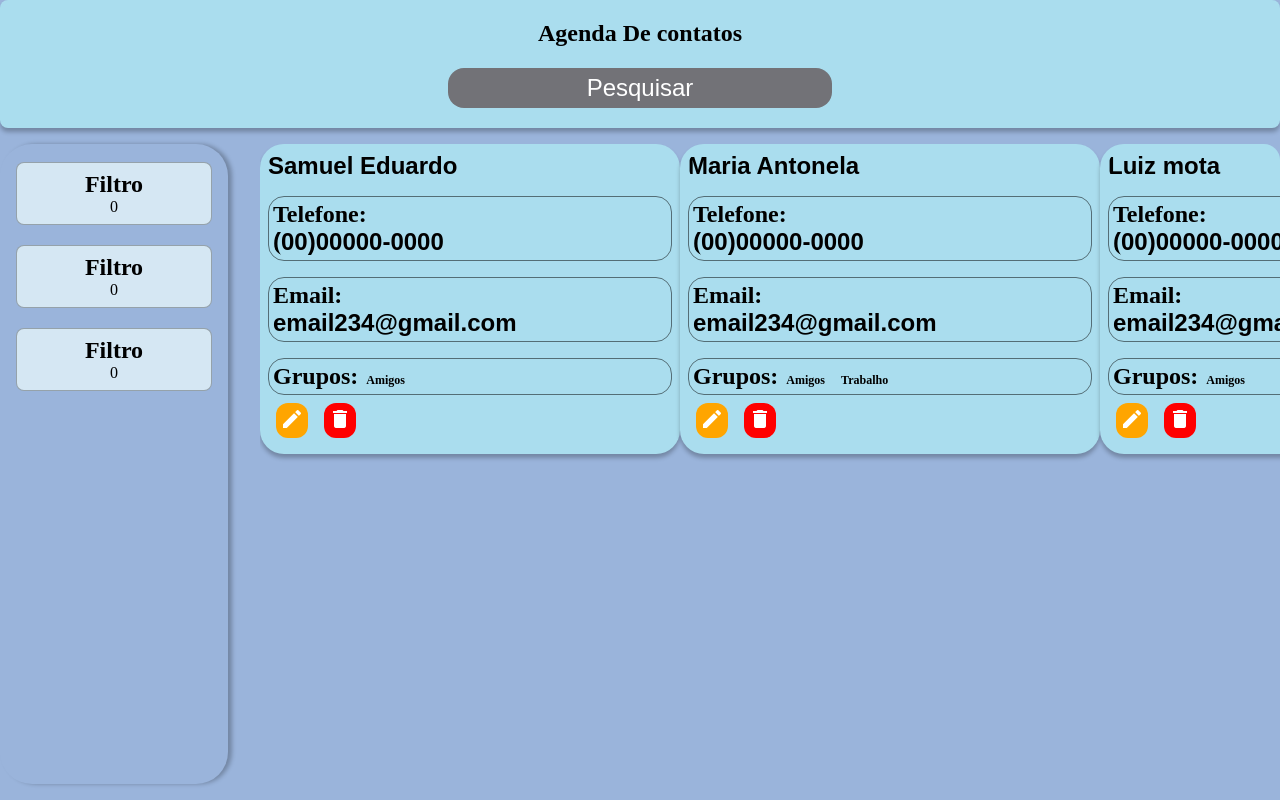
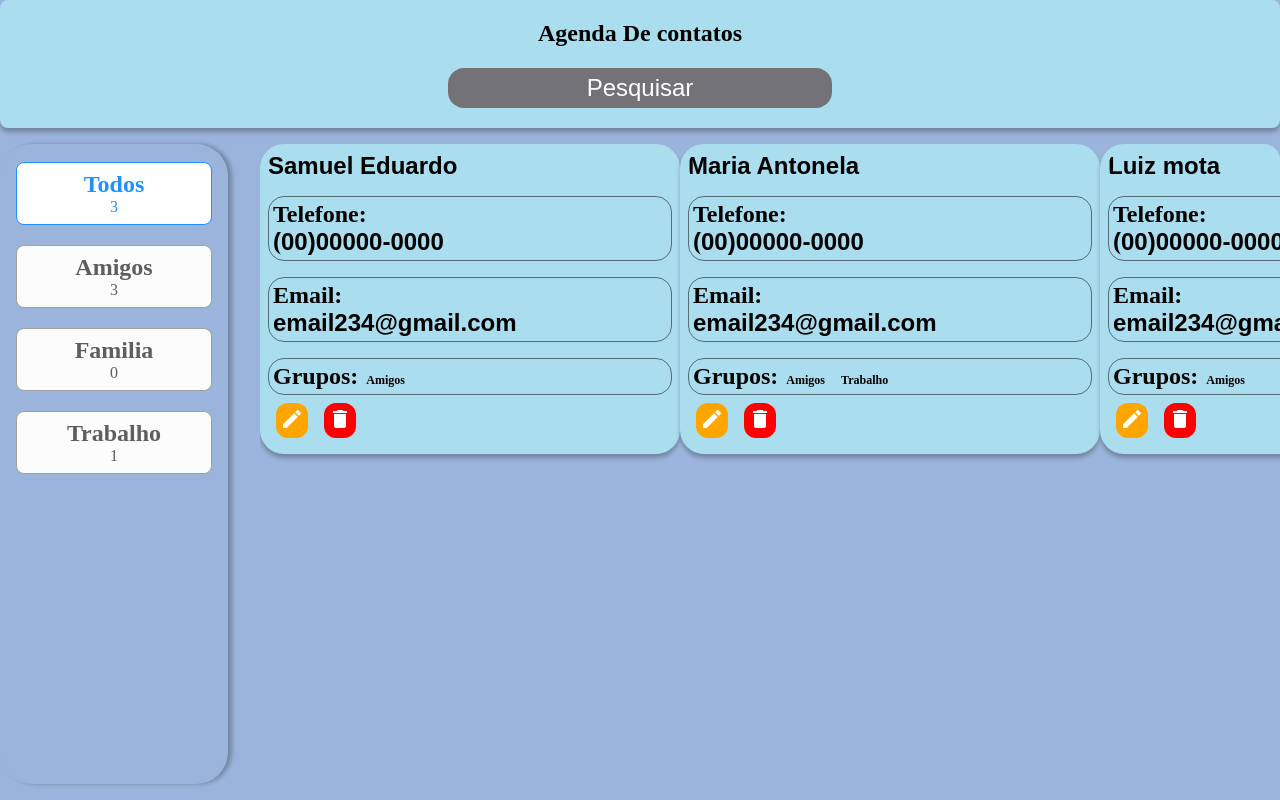
Before and after one commit to samuel-lino/Agenda-de-Contatos, a React (Create React App) app: page / in a window 1280 px wide. Built offline with nearby package versions, Linux system fonts and the light colour scheme.

Commit message:
aplicando filtros

```diff
--- a/src/components/FiltroCards/index.tsx
+++ b/src/components/FiltroCards/index.tsx
@@ -1,12 +1,40 @@
 import Titulo from '../Titulo'
+import { useDispatch, useSelector } from 'react-redux'
+import { RootReducer } from '../../store'
 import { Cards } from './style'
+import * as enums from '../../utils/enum/contato'
+import { mudarfiltergrupos } from '../../store/reducers/filtros'
 
-const FiltroCards = () => {
+type Props = {
+  name: enums.grupos | 'Todos'
+}
+
+const FiltroCards = ({ name }: Props) => {
+  const dispatch = useDispatch()
+  const filtros = useSelector(
+    (state: RootReducer) => state.filtros.filtergrupos
+  )
+
+  const aplicarFiltro = () => {
+    dispatch(mudarfiltergrupos({ filtergrupos: name, filtername: '' }))
+  }
+
+  const contatos = useSelector((state: RootReducer) => state.contatos.itens)
+
+  const ativo = () => name === filtros
+
+  let contatosFiltrados = contatos
+  const numDeContatos = () => {
+    if (name !== 'Todos') {
+      contatosFiltrados = contatos.filter((c) => c.grupos.includes(name))
+    }
+    return contatosFiltrados.length
+  }
   return (
     <>
-      <Cards>
-        <Titulo>Filtro</Titulo>
-        <p>0</p>
+      <Cards $ativo={ativo()} onClick={aplicarFiltro}>
+        <Titulo>{name}</Titulo>
+        <p>{numDeContatos()}</p>
       </Cards>
     </>
   )
--- a/src/components/FiltroCards/style.ts
+++ b/src/components/FiltroCards/style.ts
@@ -1,6 +1,6 @@
 import styled from 'styled-components'
 
-export const Cards = styled.div`
+export const Cards = styled.div<{ $ativo: boolean }>`
   margin: 10px 8px;
   display: inline-block;
   border: solid 1px rgba(0, 0, 0, 0.3);
@@ -9,4 +9,7 @@ export const Cards = styled.div`
   text-align: center;
   background-color: #d5e7f3ff;
   cursor: pointer;
+  color: ${(props) => (props.$ativo ? '#1e90ff' : '#5e5e5e')};
+  background-color: ${(props) => (props.$ativo ? '#fff' : '#fcfcfc')};
+  border: 1px solid ${(props) => (props.$ativo ? '#1e90ff' : '#a1a1a1')};
 `
--- a/src/containers/BarraLateral/index.tsx
+++ b/src/containers/BarraLateral/index.tsx
@@ -1,14 +1,16 @@
 import FiltroCards from '../../components/FiltroCards'
 import { BarraLateralS, Filtros } from './style'
+import * as enums from '../../utils/enum/contato'
 
 const BarraLateral = () => {
   return (
     <>
       <BarraLateralS>
         <Filtros>
-          <FiltroCards />
-          <FiltroCards />
-          <FiltroCards />
+          <FiltroCards name="Todos" />
+          <FiltroCards name={enums.grupos.AMIGOS} />
+          <FiltroCards name={enums.grupos.FAMILIA} />
+          <FiltroCards name={enums.grupos.TRABALHO} />
         </Filtros>
       </BarraLateralS>
     </>
--- a/src/containers/Header/index.tsx
+++ b/src/containers/Header/index.tsx
@@ -1,13 +1,23 @@
+import { useDispatch } from 'react-redux'
 import Titulo from '../../components/Titulo'
 import { Cabecalho, Pesquisar } from './style'
+import { mudarfiltername } from '../../store/reducers/filtros'
 
 const Header = () => {
+  const dispatch = useDispatch()
+  const aplicarfiltro = (texto: string) => {
+    dispatch(mudarfiltername(texto))
+  }
   return (
     <>
       <Cabecalho>
         <Titulo>Agenda De contatos</Titulo>
         <div>
-          <Pesquisar type="text" placeholder="Pesquisar" />
+          <Pesquisar
+            type="text"
+            placeholder="Pesquisar"
+            onChange={(e) => aplicarfiltro(e.target.value)}
+          />
         </div>
       </Cabecalho>
     </>
--- a/src/containers/ListaDeContatos/index.tsx
+++ b/src/containers/ListaDeContatos/index.tsx
@@ -3,14 +3,34 @@ import Contato from '../../components/Contato'
 import { ListaContainer } from '../../style'
 import { Lista } from './style'
 import { RootReducer } from '../../store'
+import * as enums from '../../utils/enum/contato'
 
 const ListaDeContatos = () => {
   const Contatos = useSelector((state: RootReducer) => state.contatos.itens)
+  const Filtros = useSelector((state: RootReducer) => state.filtros)
+  let contatosFiltardos = Contatos
+
+  const filtrando = () => {
+    if (Filtros.filtername !== '') {
+      contatosFiltardos = contatosFiltardos.filter((c) =>
+        c.nome
+          .toLocaleLowerCase()
+          .includes(Filtros.filtername.toLocaleLowerCase())
+      )
+    }
+    if (Filtros.filtergrupos !== 'Todos') {
+      contatosFiltardos = contatosFiltardos.filter((c) =>
+        c.grupos.includes(Filtros.filtergrupos as enums.grupos)
+      )
+    }
+  }
+  filtrando()
+
   return (
     <>
       <ListaContainer>
         <Lista>
-          {Contatos.map((contato) => (
+          {contatosFiltardos.map((contato) => (
             <Contato
               key={contato.id}
               id={contato.id}
--- a/src/store/index.ts
+++ b/src/store/index.ts
@@ -1,9 +1,11 @@
 import { configureStore } from '@reduxjs/toolkit'
 import contatsosreducer from './reducers/contatos'
+import filterreducer from './reducers/filtros'
 
 const store = configureStore({
   reducer: {
-    contatos: contatsosreducer
+    contatos: contatsosreducer,
+    filtros: filterreducer
   }
 })
 
--- /dev/null
+++ b/src/store/reducers/filtros.ts
@@ -0,0 +1,28 @@
+import { createSlice, PayloadAction } from '@reduxjs/toolkit'
+import * as enums from '../../utils/enum/contato'
+
+type filtrestate = {
+  filtername: string
+  filtergrupos: enums.grupos | 'Todos'
+}
+
+const initialState: filtrestate = {
+  filtername: '',
+  filtergrupos: 'Todos'
+}
+
+const filtrosSlice = createSlice({
+  name: 'filtros',
+  initialState,
+  reducers: {
+    mudarfiltername: (state, action: PayloadAction<string>) => {
+      state.filtername = action.payload
+    },
+    mudarfiltergrupos: (state, action: PayloadAction<filtrestate>) => {
+      state.filtergrupos = action.payload.filtergrupos
+    }
+  }
+})
+
+export const { mudarfiltergrupos, mudarfiltername } = filtrosSlice.actions
+export default filtrosSlice.reducer
```
